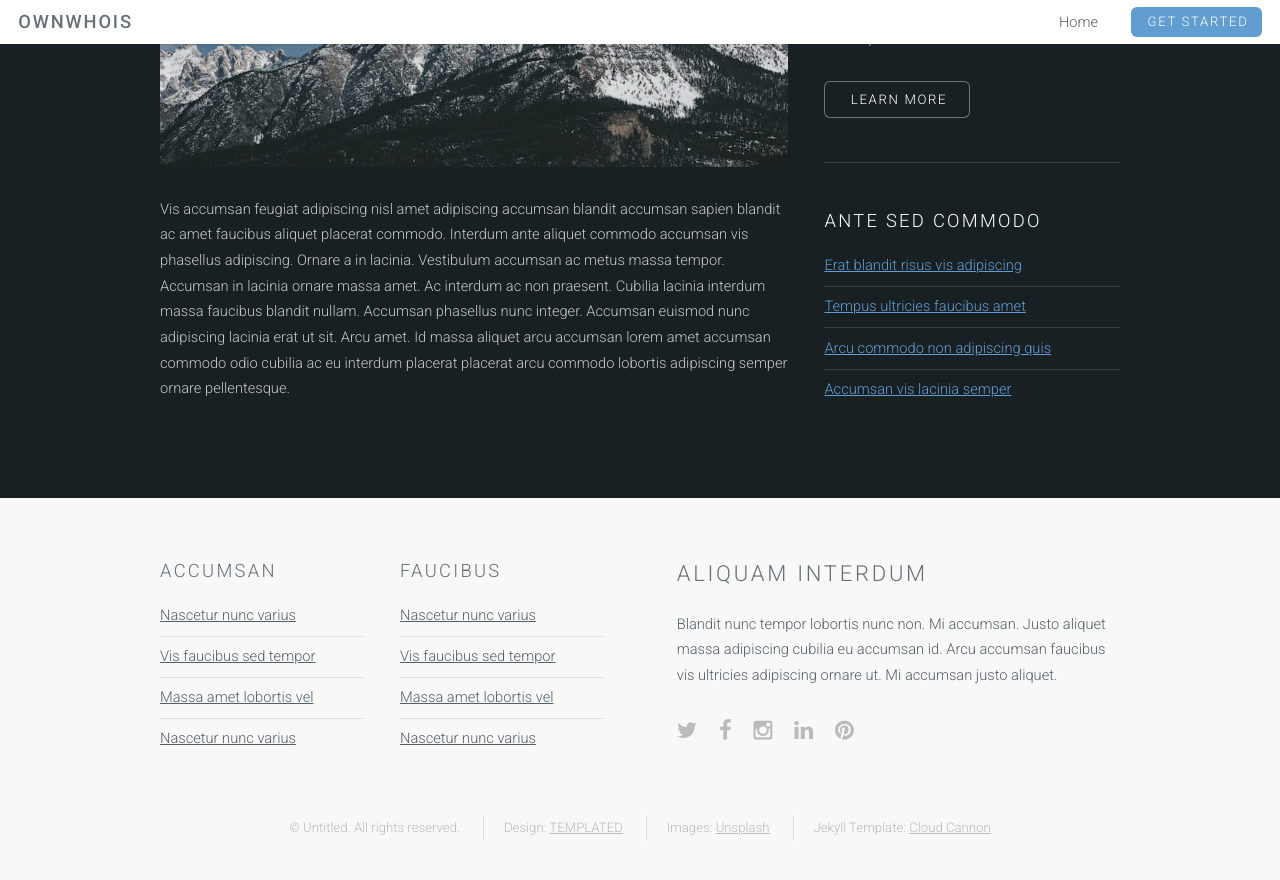
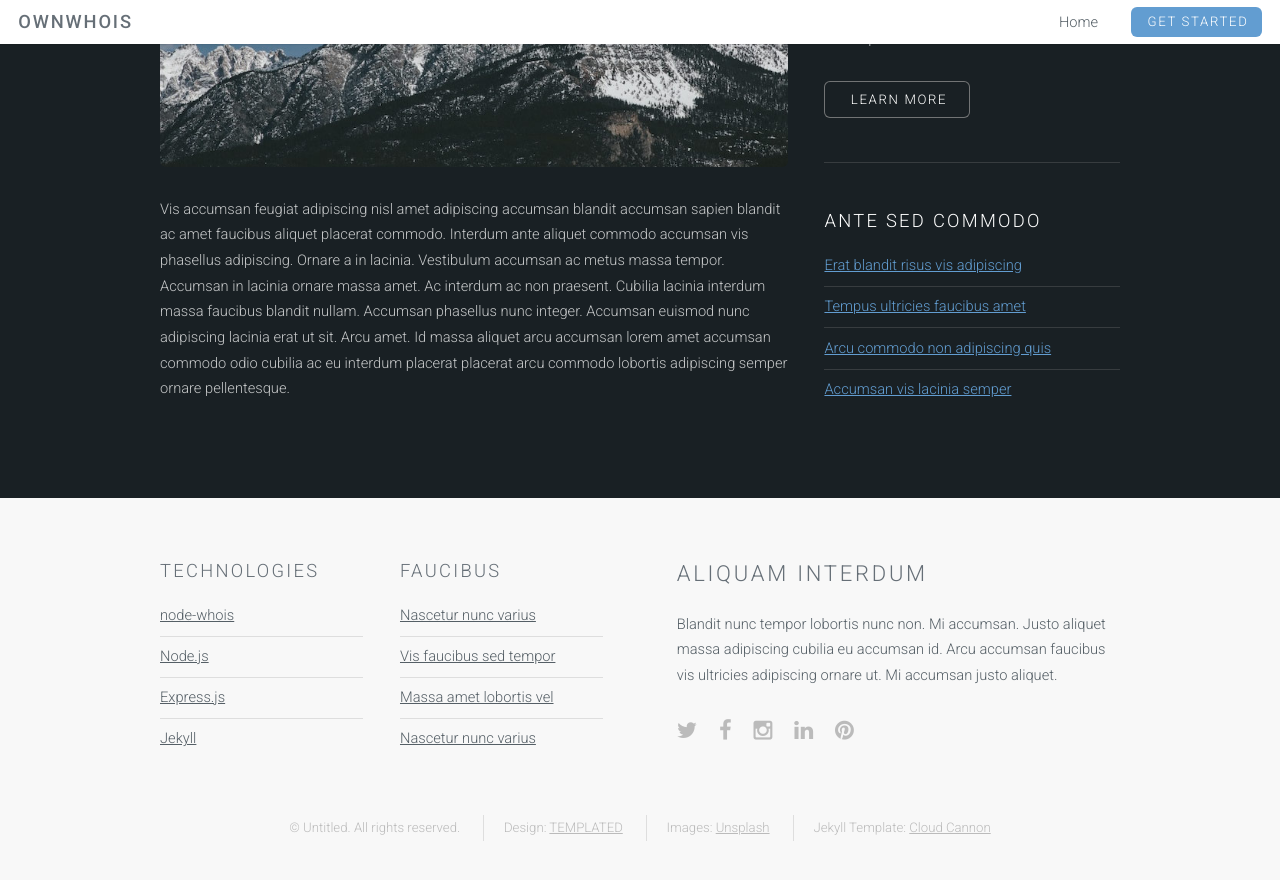
Before and after one commit to midasvo/ownWhois, a Jekyll site: the page built from index.html, in a window 1280 px wide and 900 px high, scrolled down 1343 px. Shown: the top 880 px of the window. Built offline with Jekyll 4.4.1, drawn with Linux system fonts in a browser that asks for light colours.

Commit message:
added tech to footer

```diff
--- a/_includes/footer.html
+++ b/_includes/footer.html
@@ -5,12 +5,12 @@
             <div class="6u">
                 <div class="row collapse-at-2">
                     <div class="6u">
-                        <h3>Accumsan</h3>
+                        <h3>Technologies</h3>
                         <ul class="alt">
-                            <li><a href="#">Nascetur nunc varius</a></li>
-                            <li><a href="#">Vis faucibus sed tempor</a></li>
-                            <li><a href="#">Massa amet lobortis vel</a></li>
-                            <li><a href="#">Nascetur nunc varius</a></li>
+                            <li><a href="https://www.npmjs.com/package/node-whois">node-whois</a></li>
+                            <li><a href="https://nodejs.org/en/">Node.js</a></li>
+                            <li><a href="http://expressjs.com/">Express.js</a></li>
+                            <li><a href="https://jekyllrb.com/">Jekyll</a></li>
                         </ul>
                     </div>
                     <div class="6u">
```
